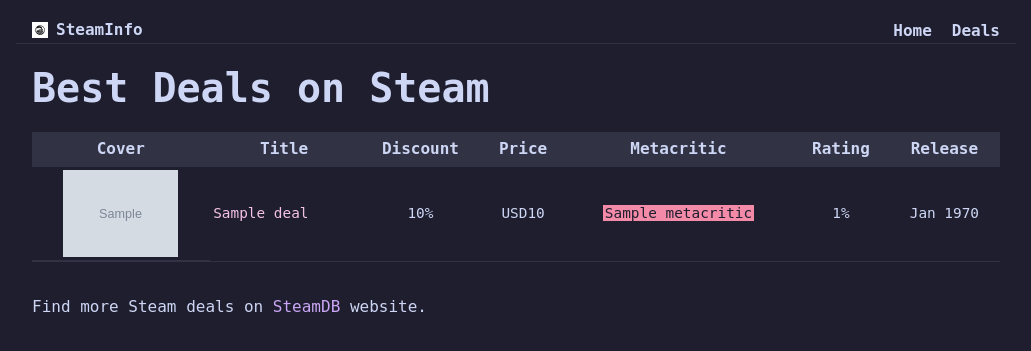
After one commit to lostvikx/steam-info, a Flask app: template templates/deals.html in a window 1280 px wide. The commit adds this page. Shown: the top 351 px of the page, without its empty margins (124-1155 px from the left). Run offline with Flask 3, Linux system fonts and the light colour scheme; the template is opened without the code that fills it: most values are stand-ins (such as "Sample title", 1, 10 or a date in 2020); grey boxes marked "Sample" are stand-in pictures.

Commit message:
added a deals page

```diff
--- a/app.py
+++ b/app.py
@@ -7,17 +7,11 @@ app = Flask(__name__)
 @app.route("/")
 def index():
     wishlist = dict()
-    deals = dict()
     wishlist_filepath = "data/wishlist.json"
-    deals_filepath = "data/deals.json"
-
     is_wishlist_old = save.is_file_old(wishlist_filepath, days=7)
-    is_deals_old = save.is_file_old(deals_filepath, days=1)
 
     if is_wishlist_old:
         os.remove(wishlist_filepath)
-    if is_deals_old:
-        os.remove(deals_filepath)
 
     if not os.path.isfile(wishlist_filepath):
         wishlist = fetch.wishlist()
@@ -25,13 +19,7 @@ def index():
     else:
         wishlist = save.read_json(wishlist_filepath)
 
-    if not os.path.isfile(deals_filepath):
-        deals = fetch.steam_deals()
-        save.write_json(deals_filepath, deals)
-    else:
-        deals = save.read_json(deals_filepath)
-
-    return render_template("index.html", wishlist=wishlist, deals=deals)
+    return render_template("index.html", wishlist=wishlist)
 
 
 @app.route("/search")
@@ -63,5 +51,22 @@ def game_page(appid):
     return render_template("game.html", game=game)
 
 
+@app.route("/deals/<int:page_num>")
+def deal_page(page_num):
+    deals = dict()
+    deals_filepath = f"data/deals/{page_num}.json"
+    is_deals_old = save.is_file_old(deals_filepath, days=1)
+
+    if is_deals_old:
+        os.remove(deals_filepath)
+
+    if not os.path.isfile(deals_filepath):
+        deals = fetch.steam_deals(page=page_num-1)
+        save.write_json(deals_filepath, deals)
+    else:
+        deals = save.read_json(deals_filepath)
+
+    return render_template("deals.html", deals=deals, page_num=page_num)
+
 if __name__ == "__main__":
     app.run(port=8080, debug=True, host="0.0.0.0")
--- a/static/css/style.css
+++ b/static/css/style.css
@@ -2,11 +2,6 @@
     margin: 0;
     padding: 0;
     box-sizing: border-box;
-}
-
-a:focus {
-    outline: none;
-    border: 1px solid var(--accent-danger);
 }
 
 :root {
@@ -35,7 +30,7 @@ body {
     color: var(--text-color);
     background-color: var(--background-color);
     line-height: 1.6;
-    padding: 2.5rem;
+    padding: 1rem 2.5rem;
 }
 
 h1, h2, h3, h4, h5, h6 {
@@ -43,8 +38,13 @@ h1, h2, h3, h4, h5, h6 {
     line-height: 1.2;
 }
 
-h1 { font-size: 2.5rem; }
-h2 { font-size: 2rem; }
+h1 {
+    font-size: 2.5rem;
+}
+
+h2 {
+    font-size: 2rem;
+}
 
 p {
     margin-bottom: 1em;
@@ -53,7 +53,6 @@ p {
 a {
     color: var(--primary-color);
     text-decoration: none;
-    /*transition: color 0.3s ease;*/
 }
 
 a:hover {
@@ -125,8 +124,6 @@ input:focus {
 }
 
 .result-item img {
-    /*width: 231px;
-    height: 87px;*/
     object-fit: cover;
 }
 
@@ -240,8 +237,6 @@ section {
 }
 
 .side p {
-    /*padding: 0.5em;*/
-    /*margin-bottom: 0;*/
     margin-top: 1em;
 }
 
@@ -251,14 +246,89 @@ table {
 }
 
 table, th, td {
-  border-bottom: 1px solid var(--muted-text-color);
+    border-bottom: 1px solid var(--surface-color);
 }
 
-td {
+thead {
+    font-size: 1rem;
+}
+
+.deals tbody {
+    font-size: 0.9rem;
+}
+
+.deal-img a {
+    display: block;
+}
+
+.deal-img {
+    display: flex;
+    align-items: center;
+    justify-content: center;
+}
+
+.deals thead {
+    position: sticky;
+    top: 0;
+    z-index: 1;
+    background-color: var(--surface-color);
+}
+
+.deals img {
+    display: block;
+    width: 115px;
+}
+
+.deals img:active {
+    display: block;
+}
+
+.deals td, .deals th {
+    padding: 0.25em;
+}
+
+.deal-title {
+    color: var(--primary-color-light);
+}
+
+.steamdb {
+    margin-top: 2rem;
+}
+
+.deals-section {
+    margin-top: 2rem;
+}
+
+.num-col, .text-col {
+    text-align: center;
+}
+
+.metacritic {
+    padding: 0rem 0.1rem;
+    color: var(--background-color);
+}
+
+.metacritic.meta-great {
+    background-color: var(--primary-color);
+}
+
+.metacritic.meta-good {
+    background-color: var(--accent-success);
+}
+
+.metacritic.meta-okay {
+    background-color: var(--accent-warning);
+}
+
+.metacritic.meta-bad {
+    background-color: var(--accent-danger);
+}
+
+.side-table td {
   padding: 0.5em 0;
 }
 
-td:last-of-type {
+.side-table td:last-of-type {
   text-align: right;
 }
 
@@ -290,7 +360,6 @@ td:last-of-type {
 .links a {
     padding: 0em 0.25em;
     font-size: 0.8rem;
-    /*border: 1px solid var(--muted-text-color);*/
 }
 
 .pc-req {
@@ -397,7 +466,6 @@ ul li {
 .cta {
   display: flex;
   flex-direction: column;
-  /*align-items: center;*/
   justify-content: center;
   gap: 0.5rem;
   margin: 0.8rem 0;
@@ -412,7 +480,6 @@ ul li {
   font-size: 1rem;
   cursor: pointer;
   text-align: center;
-  /*transition: background 0.25s ease;*/
   font-weight: 600;
 }
 
@@ -451,3 +518,48 @@ ul li {
     background-color: #f5c2e7;
     color: var(--background-color);
 }
+
+nav {
+    max-width: 1000px;
+    margin: 0 auto;
+    padding: 0 1em;
+    border-bottom: 1px solid var(--surface-color);
+    margin-bottom: 1.25rem;
+    display: flex;
+    flex-direction: row;
+    align-items: center;
+    justify-content: space-between;
+}
+
+nav ul {
+    display: flex;
+    list-style: none;
+    margin: 0;
+    gap: 1.25rem;
+}
+
+nav a {
+    text-decoration: none;
+    color: var(--text-color);
+    font-weight: 600;
+    font-size: 1rem;
+}
+
+nav a:hover {
+    color: var(--primary-color-light);
+}
+
+.nav-logo {
+    display: flex;
+    flex-direction: row;
+    justify-content: center;
+    align-items: center;
+    font-weight: 600;
+    font-size: 1rem;
+    gap: 0.5rem;
+}
+
+.nav-logo img {
+    width: 1rem;
+    height: 1rem;
+}
--- /dev/null
+++ b/templates/deals.html
@@ -0,0 +1,101 @@
+<!DOCTYPE html>
+<html>
+<head>
+    <title>Page {{ page_num }} - SteamInfo Deals</title>
+    <link rel="stylesheet" href="{{ url_for('static', filename='css/style.css') }}">
+    <link rel="apple-touch-icon" sizes="180x180" href="{{ url_for('static', filename='favicon/apple-touch-icon.png') }}">
+    <link rel="icon" type="image/png" sizes="32x32" href="{{ url_for('static', filename='favicon/favicon-32x32.png') }}">
+    <link rel="icon" type="image/png" sizes="16x16" href="{{ url_for('static', filename='favicon/favicon-16x16.png') }}">
+    <link rel="manifest" href="{{ url_for('static', filename='favicon/site.webmanifest') }}">
+</head>
+<body>
+    <nav>
+        <a href="/" class="nav-logo">
+            <img src="{{ url_for('static', filename='favicon/android-chrome-512x512.png') }}" alt="SteamInfo Logo" class="logo">
+            <div>SteamInfo</div>
+        </a>
+        <ul>
+            <li>
+                <a href="/">Home</a>
+            </li>
+            <li>
+                <a href="/deals/1">Deals</a>
+            </li>
+        </ul>
+    </nav>
+    <div class="container">
+        <h1>Best Deals on Steam</h1>
+        <table class="deals">
+            <thead>
+                <tr>
+                    <th>Cover</th>
+                    <th>Title</th>
+                    <th>Discount</th>
+                    <th>Price</th>
+                    <th>Metacritic</th>
+                    <th>Rating</th>
+                    <th>Release</th>
+                    <!--<th>Score</th>-->
+                </tr>
+            </thead>
+            <tbody>
+                {% for deal in deals.deals %}
+                        <tr>
+                            <td class="deal-img">
+                                <a href="/game/{{ deal.steam_appid }}">
+                                    <img src="{{ deal.thumb }}" alt="{{ deal.title }} thumbnail" loading="lazy">
+                                </a>
+                            </td>
+                            <td>
+                                <a href="/game/{{ deal.steam_appid }}" class="deal-title">
+                                    {{ deal.title }}
+                                </a>
+                            </td>
+                            <td class="num-col">{{ deal.discount }}&percnt;</td>
+                            <td class="num-col">{{ deal.currency }}{{ deal.sale_price }}</td>
+                            <td class="num-col">
+                                <span class="metacritic">{{ deal.metacritic }}</span>
+                            </td>
+                            <td class="num-col">{{ deal.steam_rating_percent }}&percnt;</td>
+                            <td class="release-timestamp text-col">{{ deal.release_date }}</td>
+                            <!--<td class="num-col">{{ deal.deal_rating }}</td>-->
+                        </tr>
+                {% endfor %}
+            </tbody>
+        </table>
+
+        <p class="steamdb">
+            Find more Steam deals on <a href="https://steamdb.info/sales/?cc=in&max_price=1000&min_discount=50&min_rating=90&min_reviews=5000&sort=rating_desc" target="_blank">SteamDB</a> website.
+        </p>
+    </div>
+    <script>
+        const releaseTimestamp = document.querySelectorAll(".release-timestamp");
+        const datetimes = Array.from(releaseTimestamp).map(timestamp => {
+            dt = new Date(parseInt(timestamp.textContent.trim()) * 1000);
+            const monthYear = dt.toLocaleDateString('en-US', {
+                month: 'short',
+                year: 'numeric'
+            });
+            return monthYear;
+        });
+
+        for (let i = 0; i < datetimes.length; i++) {
+            releaseTimestamp[i].textContent = datetimes[i];
+        }
+
+        const metacriticRatings = document.querySelectorAll(".metacritic");
+        for (let i = 0; i < metacriticRatings.length; i++) {
+            score = metacriticRatings[i].textContent;
+            if (score >= 90) {
+                metacriticRatings[i].classList.add("meta-great");
+            } else if (score >= 75) {
+                metacriticRatings[i].classList.add("meta-good");
+            } else if (score >= 50) {
+                metacriticRatings[i].classList.add("meta-okay");
+            } else {
+                metacriticRatings[i].classList.add("meta-bad");
+            }
+        }
+    </script>
+</body>
+</html>
```
Also changed, not shown: templates/game.html (+20 -2 lines), templates/index.html (+19 -21 lines), templates/search.html (+14 -0 lines), utils/fetch.py (+14 -8 lines), 1 other file.
